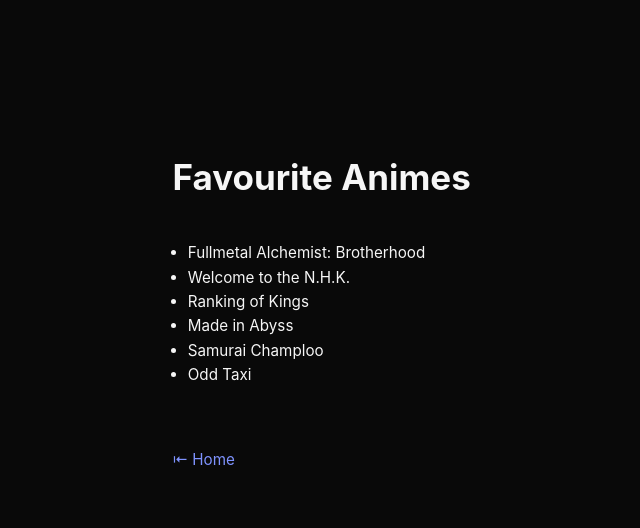
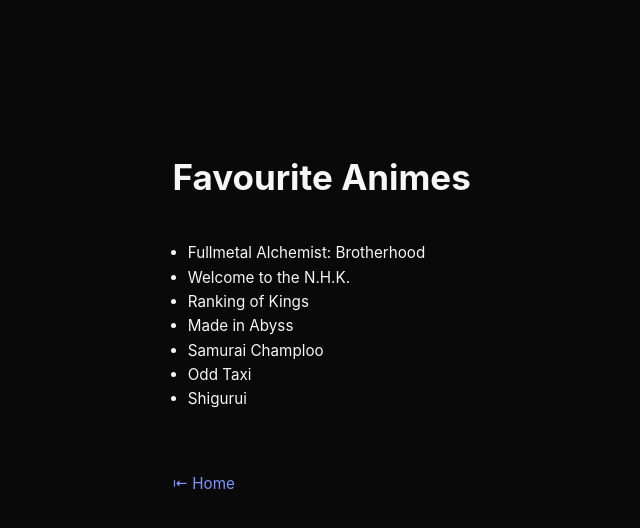
Before and after one commit to anshulxyz/anshulxyz.github.io, a Jekyll site: the page built from animes.md, in a window 1280 px wide. Shown: the top 528 px of the page, without its empty margins (188-828 px from the left). Built offline with Jekyll 4.4.1, drawn with Linux system fonts in a browser that asks for light colours.

Commit message:
Add Shigurui to list of fav animes

```diff
--- a/animes.md
+++ b/animes.md
@@ -10,3 +10,4 @@ layout: page
 - Made in Abyss
 - Samurai Champloo
 - Odd Taxi
+- Shigurui
```
